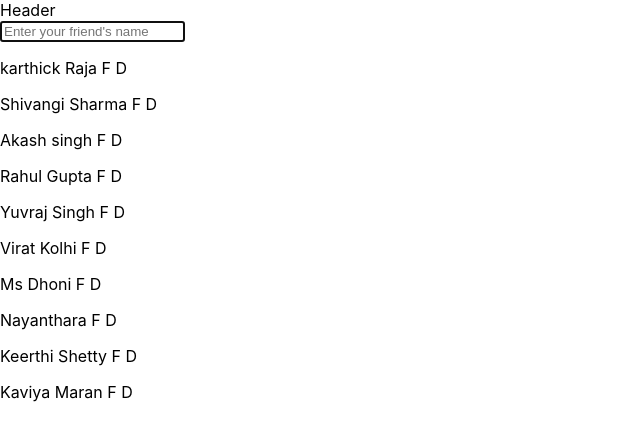
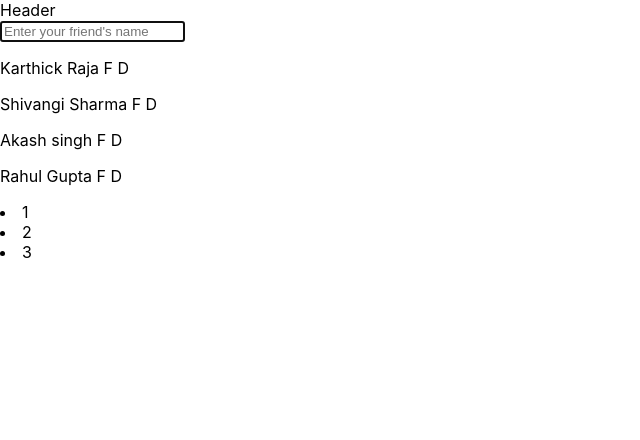
Before and after one commit to karthick3018/searchbar-ts, a React (Create React App) app: page / in a window 1280 px wide. Shown: the top 440 px of the page, without its empty margins (0-640 px from the left). Built offline with nearby package versions, Linux system fonts and the light colour scheme.

Commit message:
pagination process

```diff
--- a/src/common/data.tsx
+++ b/src/common/data.tsx
@@ -1,6 +1,6 @@
 export const Data = [
   {
-    name:'karthick Raja',
+    name:'Karthick Raja',
     isFavorite: true,
     id:1
   },
--- a/src/common/helper.tsx
+++ b/src/common/helper.tsx
@@ -22,6 +22,13 @@ export const sortTheNamesBasedOnFavorites = (friendList:Array<ListTypes>) => {
 return sortedValues;
 }
 
+export const paginationLogic = (friendList:Array<ListTypes>,currentPage:number,namesPerPage:number) => {
+  const indexOfLastName = currentPage * namesPerPage;
+  const indexOfFirstName = indexOfLastName - namesPerPage;
+  const currentNames = friendList?.slice(indexOfFirstName, indexOfLastName);
+  return currentNames
+}
+
 export const addNameToFavorite = ({friendList,index}:TaddNameToFavorite) => {
   let updatedList = [...friendList];
   updatedList[index].isFavorite =  !updatedList[index].isFavorite;
--- a/src/components/inputField/index.tsx
+++ b/src/components/inputField/index.tsx
@@ -1,5 +1,6 @@
 import React,{useEffect,useReducer} from 'react';
 import ListItems from '../listOfNames';
+import Pagination from '../pagination';
 import InputBox from '../../ui/inputBox';
 import {Data} from '../../common/data';
 import {useDebounce} from '../../common/useDebounceHook';
@@ -11,6 +12,7 @@ type Actions =
   | { type: 'DELETE_NAME', updatedList: ListTypes[] }
   | { type: 'INSERT_NAME', name: string }
   | { type: 'ON_INPUT_CHANGE', value: string }
+  | { type: 'ON_PAGE_CHANGE', page: number }
   | { type: 'RESET'}
 
 interface ListTypes {
@@ -22,13 +24,17 @@ interface ListTypes {
 interface IState {
     friendList: ListTypes[],
     defaultFriendList : ListTypes[],
-    searchValue : string
+    searchValue : string,
+    currentPage: number,
+    namesPerPage : number
 }
 
 const initialState: IState = {
   defaultFriendList: helper.sortTheNamesBasedOnFavorites(Data),
   friendList: helper.sortTheNamesBasedOnFavorites(Data),
-  searchValue:''
+  searchValue:'',
+  currentPage: 1,
+  namesPerPage: 4
 };
 
 const reducer: React.Reducer<IState, Actions> = (state, action) => {
@@ -53,6 +59,9 @@ const reducer: React.Reducer<IState, Actions> = (state, action) => {
 
     case 'DELETE_NAME':
       return { ...state, friendList: action?.updatedList ,defaultFriendList: action?.updatedList };
+
+    case 'ON_PAGE_CHANGE':
+      return { ...state, currentPage: action.page };
 
     case 'RESET':
       return {...state, friendList: Data, searchValue:'' }
@@ -116,6 +125,10 @@ const InputField:React.FC= () => {
     dispatch({ type: 'DELETE_NAME', updatedList })
   }
 
+  const handlePaginationChange = (event:any) => {
+    dispatch({ type: 'ON_PAGE_CHANGE', page: +event?.target?.id })
+  }
+
   return(
     <>
     <InputBox
@@ -125,9 +138,15 @@ const InputField:React.FC= () => {
      placeholder="Enter your friend's name"
     />
     <ListItems
-     friendList ={state?.friendList}
+     friendList ={helper?.paginationLogic(state?.friendList,state.currentPage,state?.namesPerPage)}
      handleAddToFavorite = {handleAddToFavorite}
      handleDelete ={handleDelete}
+    />
+    <Pagination
+     totalList = {state?.friendList?.length}
+     currentPage = {state?.currentPage}
+     namesPerPage ={state?.namesPerPage}
+     handlePaginationChange = {handlePaginationChange}
     />
     </>
   )
--- /dev/null
+++ b/src/components/pagination/index.tsx
@@ -0,0 +1,31 @@
+import React from 'react';
+
+type TpaginationProps= {
+  totalList: number,
+  currentPage: number,
+  namesPerPage: number,
+  handlePaginationChange: (event:React.MouseEventHandler<HTMLLIElement>)=>void,
+}
+
+const Pagination = ({totalList,currentPage,namesPerPage,handlePaginationChange}:TpaginationProps) => {
+  const pageNumbers = [];
+  for (let i = 1; i <= Math.ceil(totalList/ namesPerPage); i++) {
+    pageNumbers.push(i);
+  }
+  return (
+    <>
+    {pageNumbers?.map((eachPageNumber:number)=>{
+      return(
+        <li
+         key={eachPageNumber}
+         id={eachPageNumber+''}
+         onClick={(event:any)=>handlePaginationChange(event)}
+        >
+        {eachPageNumber}
+        </li>
+      )})}
+    </>
+  )
+}
+
+export default Pagination;
```
